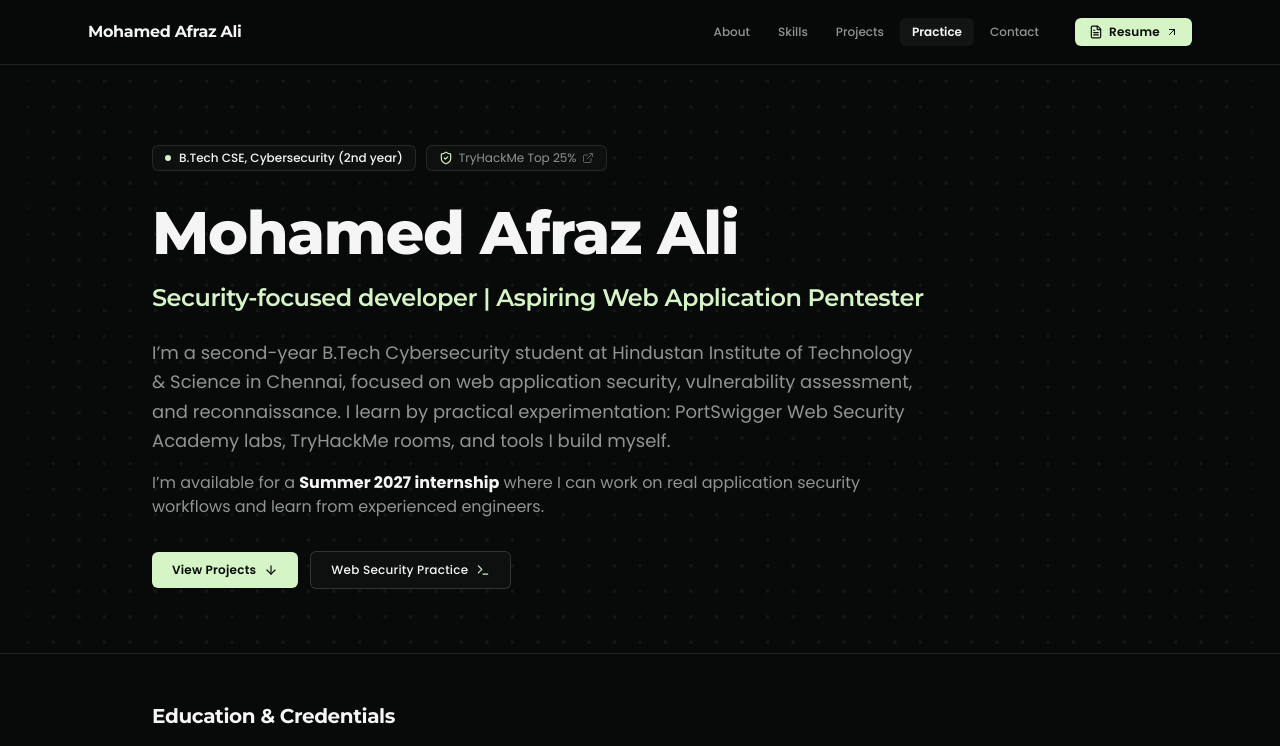
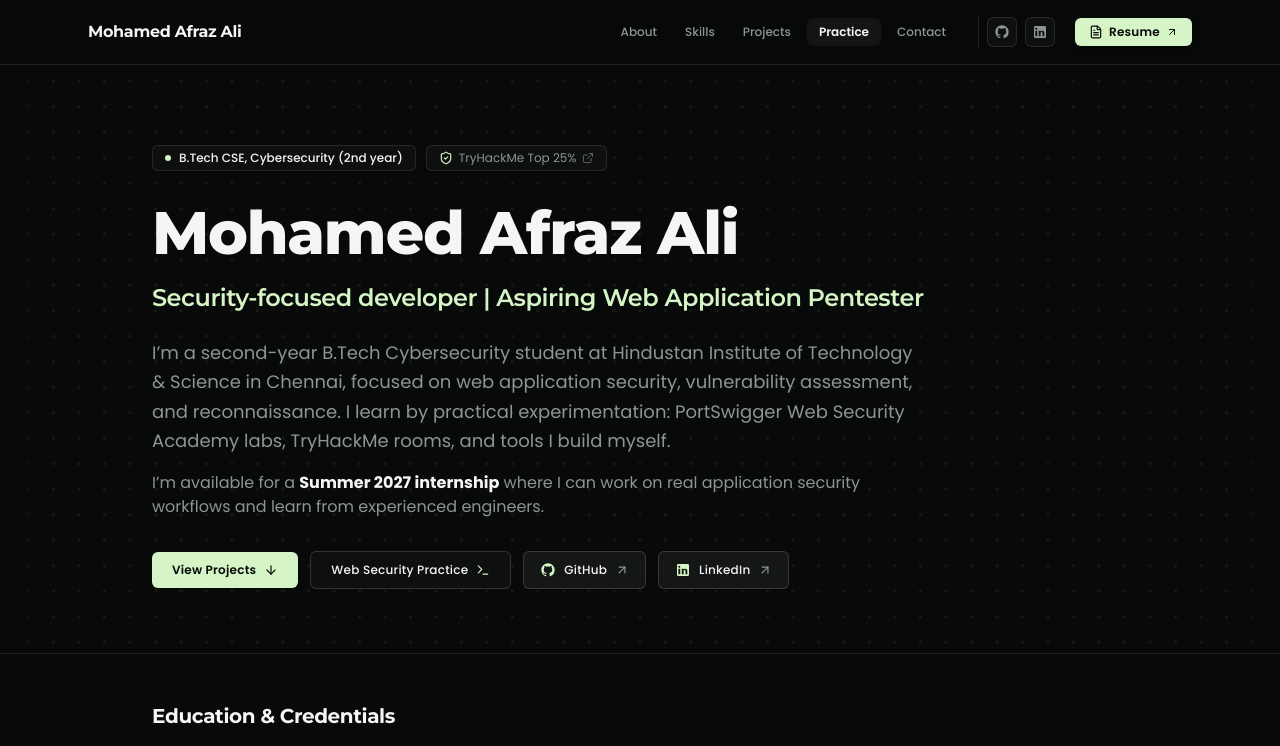
Before and after one commit to shadow-reaper69/portfolio, a React (Vite) app: page / in a window 1280 px wide. Shown: the top 746 px of the page. Built offline with nearby package versions, Linux system fonts and the light colour scheme.

Commit message:
feat: prominently highlight and style redirectable GitHub and LinkedIn profiles across nav, hero, and footer

```diff
--- a/src/components/layout/FloatingNavbar.tsx
+++ b/src/components/layout/FloatingNavbar.tsx
@@ -1,5 +1,6 @@
 import React, { useState, useEffect } from 'react'
 import { ArrowUpRight, Menu, X, FileText } from 'lucide-react'
+import { GithubIcon, LinkedinIcon } from '../ui/Icons'
 
 const NAV_LINKS = [
   { label: 'About', href: '#about' },
@@ -57,8 +58,8 @@ export const FloatingNavbar: React.FC = () => {
           Mohamed Afraz Ali
         </a>
 
-        {/* Desktop Nav Links & Resume on the right */}
-        <div className="hidden md:flex items-center gap-6">
+        {/* Desktop Nav Links & Social Redirects on the right */}
+        <div className="hidden md:flex items-center gap-5">
           <nav className="flex items-center gap-1 font-sans text-xs text-[#8E9592]" aria-label="Main Navigation">
             {NAV_LINKS.map((link) => {
               const isActive = activeSection === link.href.substring(1)
@@ -78,6 +79,31 @@ export const FloatingNavbar: React.FC = () => {
             })}
           </nav>
 
+          {/* Highlighted GitHub & LinkedIn Redirects */}
+          <div className="flex items-center gap-2 pl-2 border-l border-white/10">
+            <a
+              href="https://github.com/shadow-reaper69/"
+              target="_blank"
+              rel="noopener noreferrer"
+              className="p-1.5 rounded-md border border-white/10 bg-[#0E1010] text-[#8E9592] hover:text-[#D5F5C6] hover:border-[#D5F5C6]/40 transition-colors focus-visible:outline-none focus-visible:ring-1 focus-visible:ring-[#D5F5C6]"
+              title="GitHub Profile"
+              aria-label="GitHub Profile (opens in new tab)"
+            >
+              <GithubIcon className="w-4 h-4" />
+            </a>
+
+            <a
+              href="https://www.linkedin.com/in/afraz-ali-1085a1372/"
+              target="_blank"
+              rel="noopener noreferrer"
+              className="p-1.5 rounded-md border border-white/10 bg-[#0E1010] text-[#8E9592] hover:text-[#D5F5C6] hover:border-[#D5F5C6]/40 transition-colors focus-visible:outline-none focus-visible:ring-1 focus-visible:ring-[#D5F5C6]"
+              title="LinkedIn Profile"
+              aria-label="LinkedIn Profile (opens in new tab)"
+            >
+              <LinkedinIcon className="w-4 h-4" />
+            </a>
+          </div>
+
           <a
             href="/resume.pdf"
             target="_blank"
@@ -90,8 +116,26 @@ export const FloatingNavbar: React.FC = () => {
           </a>
         </div>
 
-        {/* Mobile Hamburger */}
+        {/* Mobile Hamburger & Quick Socials */}
         <div className="flex md:hidden items-center gap-2">
+          <a
+            href="https://github.com/shadow-reaper69/"
+            target="_blank"
+            rel="noopener noreferrer"
+            className="p-1.5 rounded border border-white/10 bg-[#0E1010] text-[#8E9592] hover:text-[#D5F5C6]"
+            aria-label="GitHub"
+          >
+            <GithubIcon className="w-3.5 h-3.5" />
+          </a>
+          <a
+            href="https://www.linkedin.com/in/afraz-ali-1085a1372/"
+            target="_blank"
+            rel="noopener noreferrer"
+            className="p-1.5 rounded border border-white/10 bg-[#0E1010] text-[#8E9592] hover:text-[#D5F5C6]"
+            aria-label="LinkedIn"
+          >
+            <LinkedinIcon className="w-3.5 h-3.5" />
+          </a>
           <a
             href="/resume.pdf"
             target="_blank"
@@ -125,6 +169,26 @@ export const FloatingNavbar: React.FC = () => {
               {link.label}
             </a>
           ))}
+          <div className="pt-2 border-t border-white/10 flex items-center gap-3">
+            <a
+              href="https://github.com/shadow-reaper69/"
+              target="_blank"
+              rel="noopener noreferrer"
+              className="text-xs font-mono text-[#D5F5C6] hover:underline flex items-center gap-1"
+            >
+              <GithubIcon className="w-3.5 h-3.5" />
+              <span>GitHub</span>
+            </a>
+            <a
+              href="https://www.linkedin.com/in/afraz-ali-1085a1372/"
+              target="_blank"
+              rel="noopener noreferrer"
+              className="text-xs font-mono text-[#D5F5C6] hover:underline flex items-center gap-1"
+            >
+              <LinkedinIcon className="w-3.5 h-3.5" />
+              <span>LinkedIn</span>
+            </a>
+          </div>
         </div>
       )}
     </header>
--- a/src/components/layout/Footer.tsx
+++ b/src/components/layout/Footer.tsx
@@ -1,5 +1,5 @@
 import React, { useState } from 'react'
-import { Mail, Check, Copy, ArrowUp, ExternalLink, FileText } from 'lucide-react'
+import { Mail, Check, Copy, ArrowUp, ArrowUpRight, FileText } from 'lucide-react'
 import { GithubIcon, LinkedinIcon } from '../ui/Icons'
 
 export const Footer: React.FC = () => {
@@ -19,8 +19,8 @@ export const Footer: React.FC = () => {
     <footer id="contact" className="w-full border-t border-white/10 bg-[#080909] pt-14 pb-12 text-[#F5F5F5]">
       <div className="max-w-5xl mx-auto px-6">
         <div className="grid grid-cols-1 md:grid-cols-12 gap-8 pb-10 border-b border-white/10">
-          {/* Identity Column (6 cols) */}
-          <div className="md:col-span-6 space-y-3">
+          {/* Identity Column (5 cols) */}
+          <div className="md:col-span-5 space-y-3">
             <h3 className="font-display text-base font-bold text-[#F5F5F5]">
               Mohamed Afraz Ali
             </h3>
@@ -29,7 +29,6 @@ export const Footer: React.FC = () => {
               Security-focused developer | Aspiring Web Application Pentester. Second-year B.Tech CSE Cybersecurity student at Hindustan Institute of Technology &amp; Science, Chennai.
             </p>
 
-            {/* Availability stated once in footer */}
             <p className="text-xs text-[#D5F5C6] font-mono">
               Available for Summer 2027 internships.
             </p>
@@ -75,65 +74,76 @@ export const Footer: React.FC = () => {
             </ul>
           </div>
 
-          {/* Connect & Channels (3 cols) */}
-          <div className="md:col-span-3 space-y-2.5 font-sans">
+          {/* Highlighted Connect & Social Redirects (4 cols) */}
+          <div className="md:col-span-4 space-y-2.5 font-sans">
             <h4 className="text-xs font-semibold uppercase tracking-wider text-[#D5F5C6] font-mono">
-              Connect
+              Connect &amp; Profiles
             </h4>
-            <ul className="space-y-2 text-sm text-[#8E9592]">
-              <li>
+            <div className="space-y-2">
               <button
                 onClick={copyEmail}
-                  className="flex items-center gap-2 text-[#F5F5F5] hover:text-[#D5F5C6] transition-colors text-left group focus-visible:outline-none focus-visible:ring-1 focus-visible:ring-[#D5F5C6] rounded"
+                className="w-full p-2.5 rounded-lg border border-white/10 bg-[#0E1010] hover:border-[#D5F5C6]/40 flex items-center justify-between text-xs font-mono text-[#F5F5F5] hover:text-[#D5F5C6] transition-all group focus-visible:outline-none focus-visible:ring-1 focus-visible:ring-[#D5F5C6]"
                 title="Click to copy email address"
                 aria-label="Copy email address afrazali290@gmail.com"
               >
+                <div className="flex items-center gap-2">
                   <Mail className="w-4 h-4 text-[#D5F5C6] shrink-0" />
-                  <span className="font-mono text-xs">afrazali290@gmail.com</span>
+                  <span>afrazali290@gmail.com</span>
+                </div>
                 {copied ? (
                   <Check className="w-3.5 h-3.5 text-emerald-400 shrink-0" />
                 ) : (
                   <Copy className="w-3.5 h-3.5 opacity-60 group-hover:opacity-100 transition-opacity shrink-0" />
                 )}
               </button>
-              </li>
-              <li>
+
+              {/* Highlighted GitHub Redirect Card */}
               <a
                 href="https://github.com/shadow-reaper69/"
                 target="_blank"
                 rel="noopener noreferrer"
-                  className="flex items-center gap-2 hover:text-[#D5F5C6] transition-colors focus-visible:outline-none focus-visible:underline"
+                className="w-full p-2.5 rounded-lg border border-white/15 bg-[#141716] hover:border-[#D5F5C6] hover:bg-white/5 flex items-center justify-between text-xs font-mono text-[#F5F5F5] hover:text-[#D5F5C6] transition-all group shadow-sm focus-visible:outline-none focus-visible:ring-1 focus-visible:ring-[#D5F5C6]"
+                aria-label="GitHub Profile (opens in new tab)"
               >
-                  <GithubIcon className="w-4 h-4 shrink-0 text-[#D5F5C6]" />
-                  <span>GitHub</span>
-                  <ExternalLink className="w-3 h-3 opacity-60" />
+                <div className="flex items-center gap-2">
+                  <GithubIcon className="w-4 h-4 text-[#D5F5C6] shrink-0" />
+                  <span className="font-semibold">GitHub</span>
+                  <span className="text-[10px] text-[#8E9592]">/shadow-reaper69</span>
+                </div>
+                <ArrowUpRight className="w-3.5 h-3.5 text-[#D5F5C6] opacity-60 group-hover:opacity-100 group-hover:translate-x-0.5 group-hover:-translate-y-0.5 transition-all" />
               </a>
-              </li>
-              <li>
+
+              {/* Highlighted LinkedIn Redirect Card */}
               <a
                 href="https://www.linkedin.com/in/afraz-ali-1085a1372/"
                 target="_blank"
                 rel="noopener noreferrer"
-                  className="flex items-center gap-2 hover:text-[#D5F5C6] transition-colors focus-visible:outline-none focus-visible:underline"
+                className="w-full p-2.5 rounded-lg border border-white/15 bg-[#141716] hover:border-[#D5F5C6] hover:bg-white/5 flex items-center justify-between text-xs font-mono text-[#F5F5F5] hover:text-[#D5F5C6] transition-all group shadow-sm focus-visible:outline-none focus-visible:ring-1 focus-visible:ring-[#D5F5C6]"
+                aria-label="LinkedIn Profile (opens in new tab)"
               >
-                  <LinkedinIcon className="w-4 h-4 shrink-0 text-[#D5F5C6]" />
-                  <span>LinkedIn</span>
-                  <ExternalLink className="w-3 h-3 opacity-60" />
+                <div className="flex items-center gap-2">
+                  <LinkedinIcon className="w-4 h-4 text-[#D5F5C6] shrink-0" />
+                  <span className="font-semibold">LinkedIn</span>
+                  <span className="text-[10px] text-[#8E9592]">/afraz-ali</span>
+                </div>
+                <ArrowUpRight className="w-3.5 h-3.5 text-[#D5F5C6] opacity-60 group-hover:opacity-100 group-hover:translate-x-0.5 group-hover:-translate-y-0.5 transition-all" />
               </a>
-              </li>
-              <li>
+
+              {/* TryHackMe Redirect Card */}
               <a
                 href="https://tryhackme.com/p/afrazali290"
                 target="_blank"
                 rel="noopener noreferrer"
-                  className="flex items-center gap-2 hover:text-[#D5F5C6] transition-colors focus-visible:outline-none focus-visible:underline"
+                className="w-full p-2.5 rounded-lg border border-white/10 bg-[#0E1010] hover:border-[#D5F5C6]/40 flex items-center justify-between text-xs font-mono text-[#F5F5F5] hover:text-[#D5F5C6] transition-all group focus-visible:outline-none focus-visible:ring-1 focus-visible:ring-[#D5F5C6]"
+                aria-label="TryHackMe Profile (opens in new tab)"
               >
-                  <span className="font-mono text-xs font-bold text-[#D5F5C6]">THM</span>
+                <div className="flex items-center gap-2">
+                  <span className="font-bold text-xs text-[#D5F5C6]">THM</span>
                   <span>TryHackMe Profile</span>
-                  <ExternalLink className="w-3 h-3 opacity-60" />
+                </div>
+                <ArrowUpRight className="w-3.5 h-3.5 text-[#D5F5C6] opacity-60 group-hover:opacity-100 group-hover:translate-x-0.5 group-hover:-translate-y-0.5 transition-all" />
               </a>
-              </li>
-            </ul>
+            </div>
           </div>
         </div>
 
--- a/src/components/sections/HeroSection.tsx
+++ b/src/components/sections/HeroSection.tsx
@@ -1,5 +1,6 @@
 import React from 'react'
-import { ArrowDown, Terminal, ShieldCheck, ExternalLink } from 'lucide-react'
+import { ArrowDown, Terminal, ShieldCheck, ExternalLink, ArrowUpRight } from 'lucide-react'
+import { GithubIcon, LinkedinIcon } from '../ui/Icons'
 
 export const HeroSection: React.FC = () => {
   return (
@@ -48,7 +49,7 @@ export const HeroSection: React.FC = () => {
           </p>
         </div>
 
-        {/* Exactly Two Action Buttons */}
+        {/* Primary Action Buttons & Highlighted Social Redirects */}
         <div className="flex flex-wrap items-center gap-3">
           <a
             href="#projects"
@@ -65,6 +66,32 @@ export const HeroSection: React.FC = () => {
             <span>Web Security Practice</span>
             <Terminal className="w-3.5 h-3.5 text-[#D5F5C6]" />
           </a>
+
+          {/* Prominently Highlighted GitHub Redirect */}
+          <a
+            href="https://github.com/shadow-reaper69/"
+            target="_blank"
+            rel="noopener noreferrer"
+            className="inline-flex items-center gap-2 px-4 py-2.5 rounded-md border border-white/15 bg-[#141716] hover:border-[#D5F5C6] hover:bg-white/5 text-[#F5F5F5] hover:text-[#D5F5C6] text-xs font-mono font-medium transition-all group shadow-sm focus-visible:outline-none focus-visible:ring-2 focus-visible:ring-[#D5F5C6]"
+            aria-label="GitHub Profile (opens in new tab)"
+          >
+            <GithubIcon className="w-4 h-4 text-[#D5F5C6]" />
+            <span>GitHub</span>
+            <ArrowUpRight className="w-3.5 h-3.5 opacity-60 group-hover:opacity-100 group-hover:translate-x-0.5 group-hover:-translate-y-0.5 transition-all text-[#D5F5C6]" />
+          </a>
+
+          {/* Prominently Highlighted LinkedIn Redirect */}
+          <a
+            href="https://www.linkedin.com/in/afraz-ali-1085a1372/"
+            target="_blank"
+            rel="noopener noreferrer"
+            className="inline-flex items-center gap-2 px-4 py-2.5 rounded-md border border-white/15 bg-[#141716] hover:border-[#D5F5C6] hover:bg-white/5 text-[#F5F5F5] hover:text-[#D5F5C6] text-xs font-mono font-medium transition-all group shadow-sm focus-visible:outline-none focus-visible:ring-2 focus-visible:ring-[#D5F5C6]"
+            aria-label="LinkedIn Profile (opens in new tab)"
+          >
+            <LinkedinIcon className="w-4 h-4 text-[#D5F5C6]" />
+            <span>LinkedIn</span>
+            <ArrowUpRight className="w-3.5 h-3.5 opacity-60 group-hover:opacity-100 group-hover:translate-x-0.5 group-hover:-translate-y-0.5 transition-all text-[#D5F5C6]" />
+          </a>
         </div>
       </div>
     </section>
```
Lines whose indentation alone changed are shown as unchanged.
